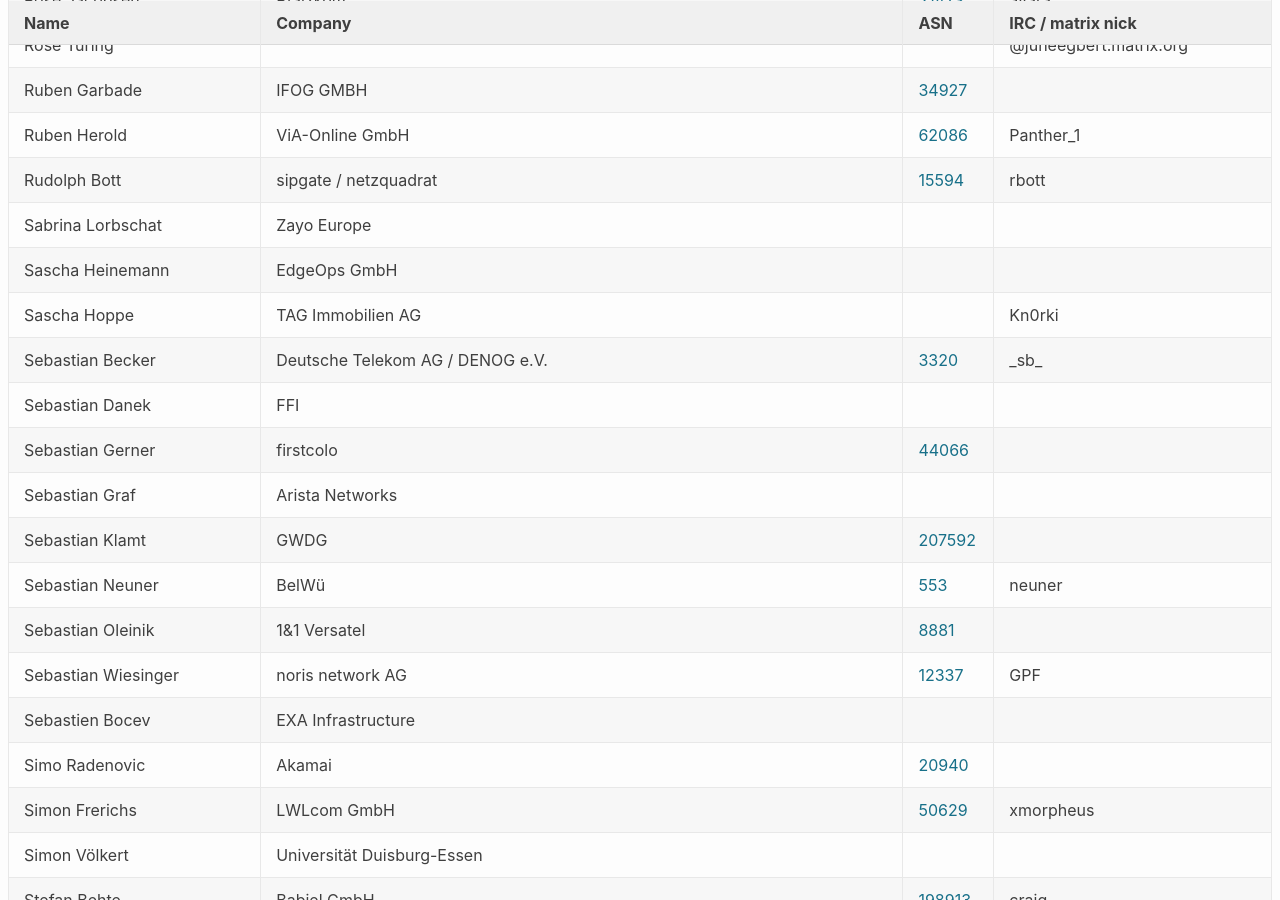
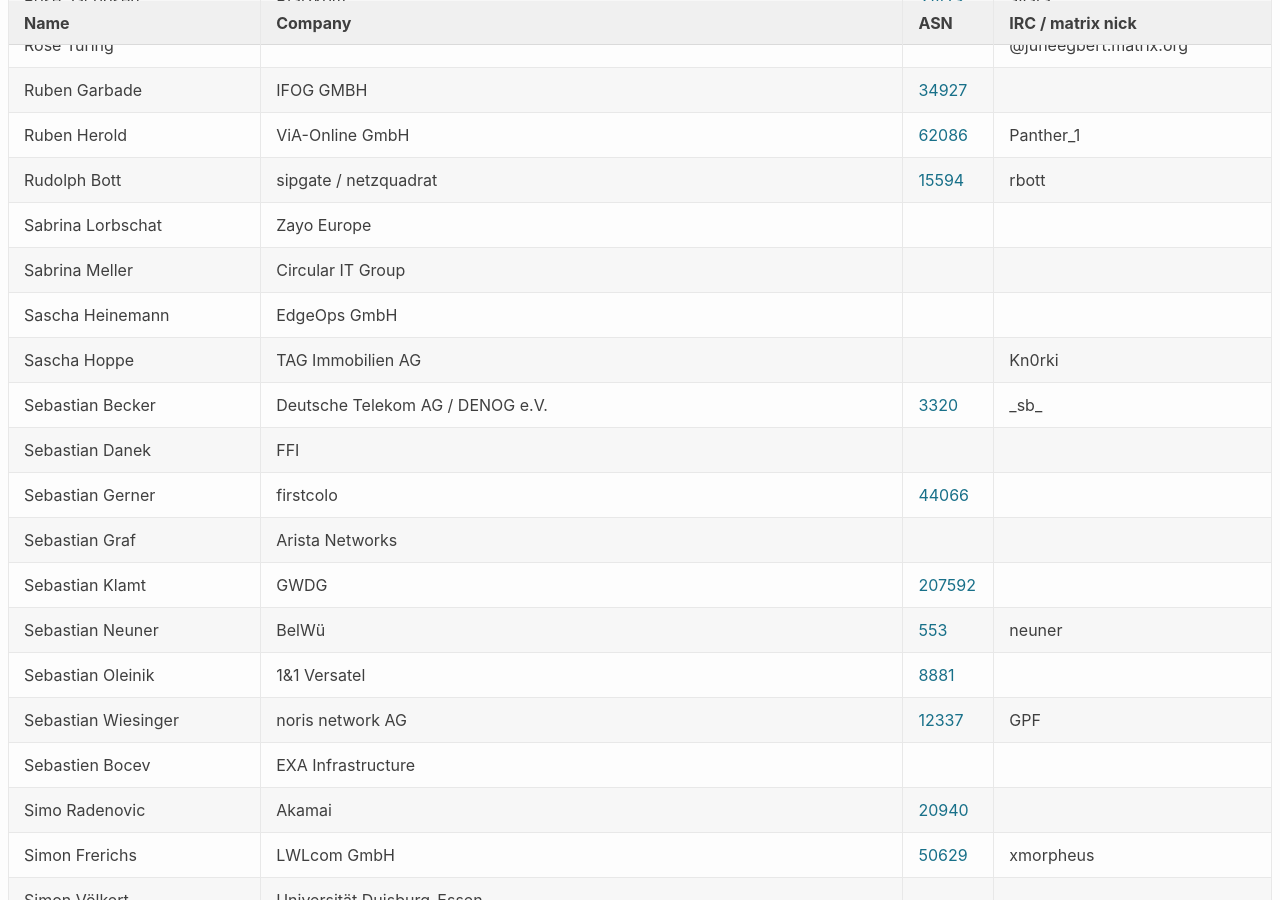
Before and after one commit to denog/pretix-attendeelist, a Jekyll site: the page built from denog17/index.markdown, in a window 1280 px wide and 900 px high, scrolled down 15544 px. Built offline with Jekyll 4.4.1, drawn with Linux system fonts in a browser that asks for light colours.

Commit message:
Latest data: Fri Sep 19 10:11:21 UTC 2025

```diff
--- a/_data/attendees_denog17_onsite.json
+++ b/_data/attendees_denog17_onsite.json
@@ -2082,6 +2082,12 @@
     "asn": null
   },
   {
+    "name": "Sabrina Meller",
+    "company": "Circular IT Group",
+    "irc": null,
+    "asn": null
+  },
+  {
     "name": "Sascha Heinemann",
     "company": "EdgeOps GmbH",
     "irc": null,
```
